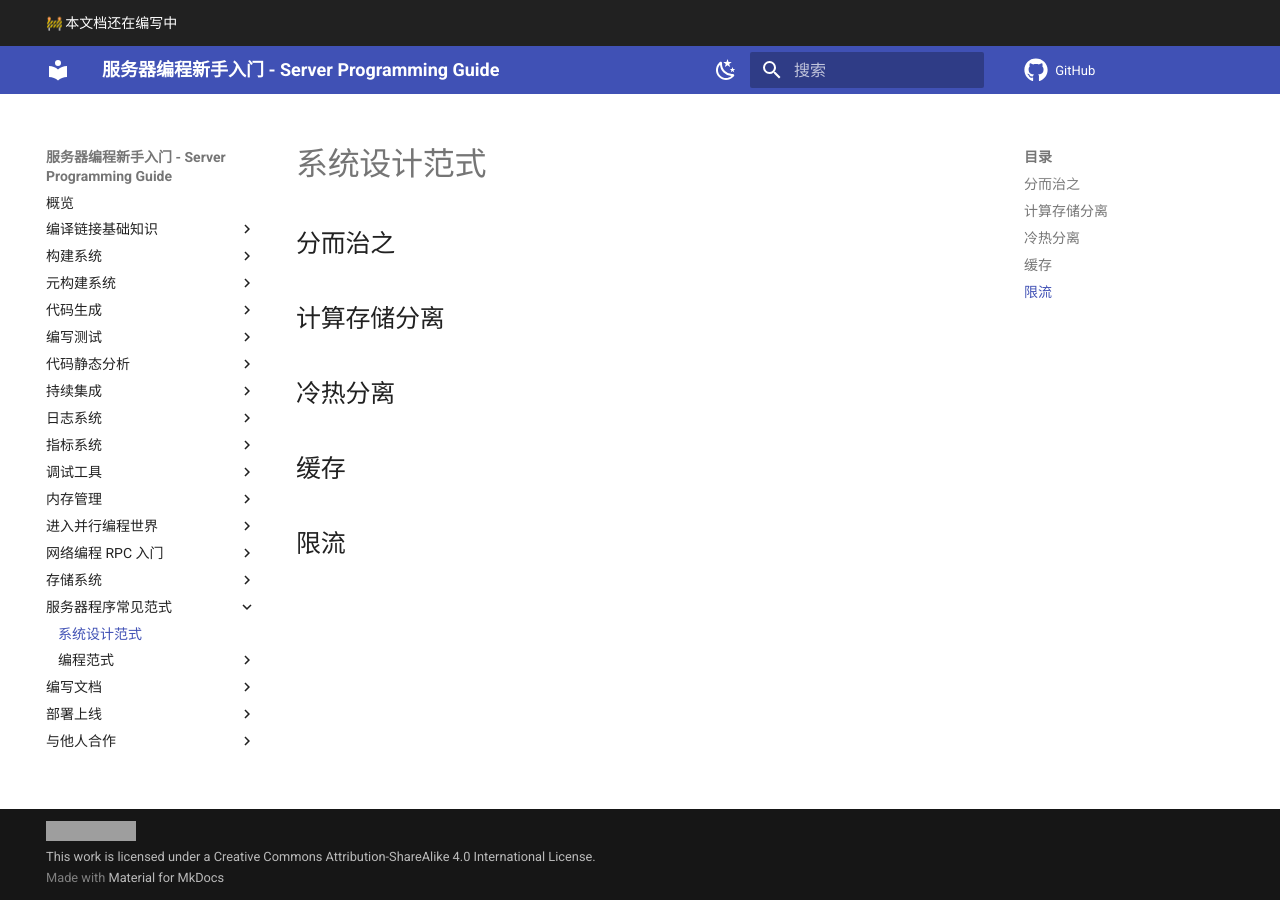
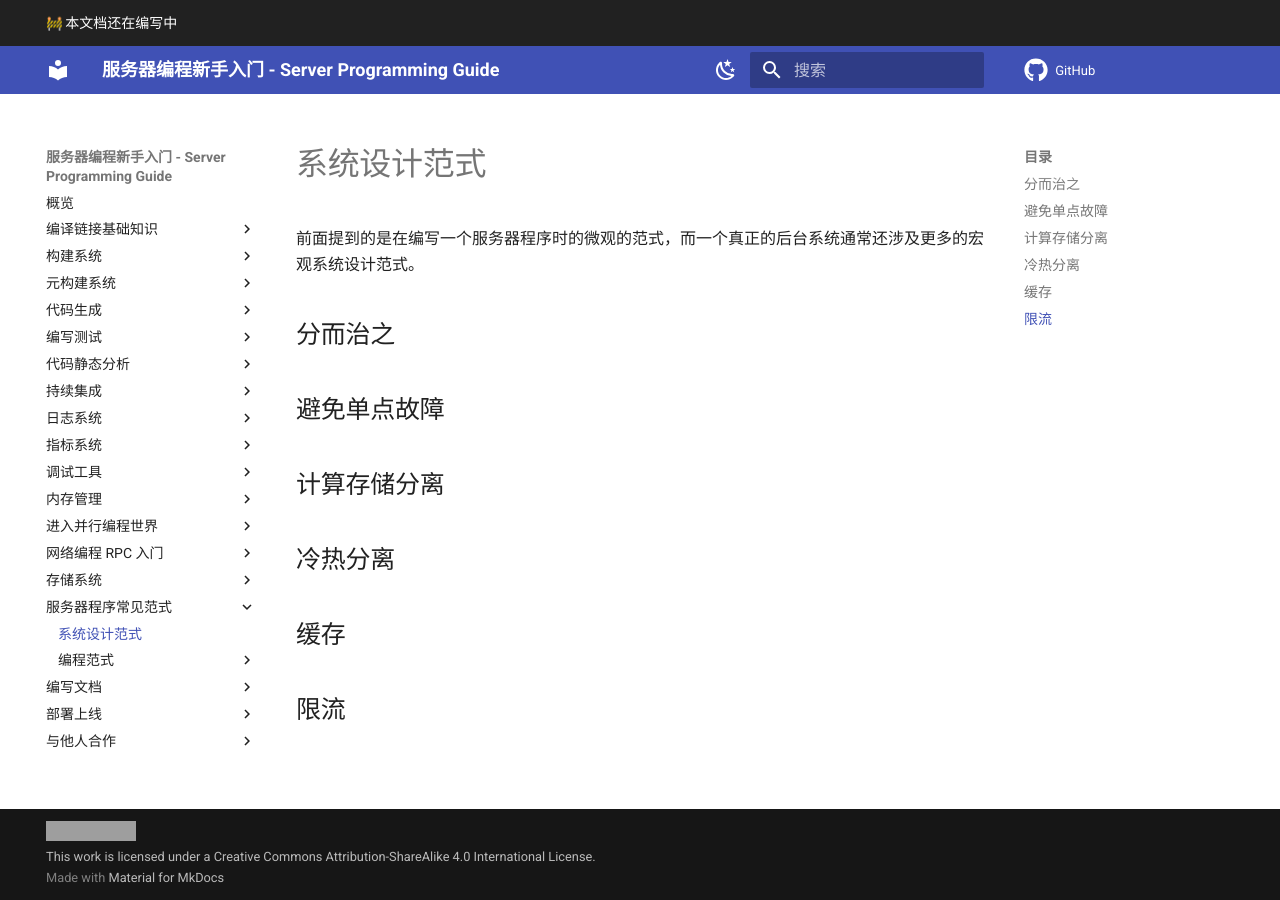
Before and after one commit to howardlau1999/server-programming-guide, an MkDocs documentation site: the page built from docs/paradigms/system-design.md, in a window 1280 px wide. Built offline with MkDocs 1.6.1 and Material for MkDocs 9.7.7, drawn with Linux system fonts in a browser that asks for light colours; emoji names are drawn with the system emoji font; comment, search, counter and statistics services are not loaded; grey boxes are pictures that could not be loaded.

Commit message:
sys design

```diff
--- a/docs/paradigms/system-design.md
+++ b/docs/paradigms/system-design.md
@@ -1,6 +1,9 @@
 # 系统设计范式
 
+前面提到的是在编写一个服务器程序时的微观的范式，而一个真正的后台系统通常还涉及更多的宏观系统设计范式。
 ## 分而治之
+
+## 避免单点故障
 
 ## 计算存储分离
 
```
